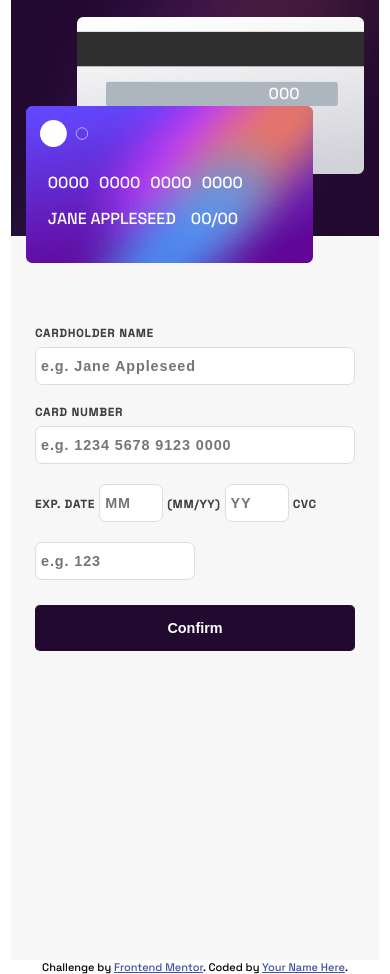
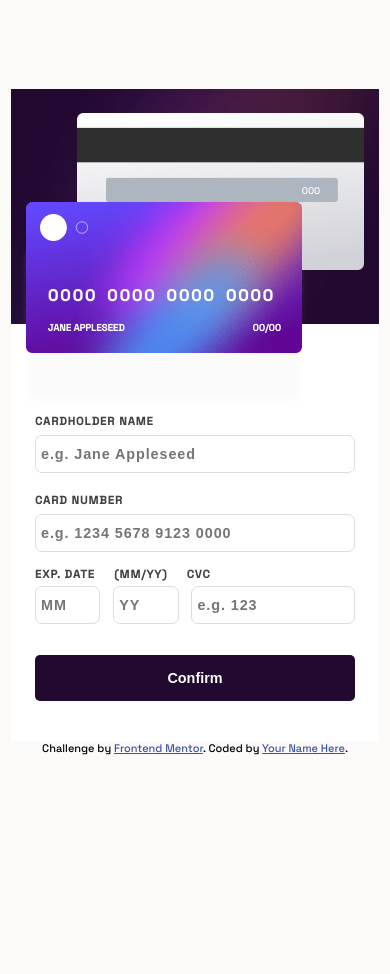
Before and after one commit to rox-io/interactive-card-details-form-main, a plain HTML site: page index.html in a window 390 px wide. After the commit the page ends 844 px from the top, so only its background shows below. Drawn offline with Linux system fonts and the light colour scheme.

Commit message:
mobile design tweaks

```diff
--- a/index.html
+++ b/index.html
@@ -41,10 +41,12 @@
       <input type="number" name="number" id="card-number" class="info-input" placeholder="e.g. 1234 5678 9123 0000">
       <div class="security-label">
         <label for="">Exp. Date</label>
+        <label for="">(MM/YY)</label>
+        <label for="">CVC</label>
+      </div>
+      <div class="security-input">
         <input type="number" class="input-month card-sec" placeholder="MM">
-        <label for="">(MM/YY)</label>
         <input type="number" class="input-year card-sec" placeholder="YY">
-        <label for="">CVC</label>
         <input type="number" class="input-cvc card-sec" placeholder="e.g. 123">
       </div>
       <button type="submit">Confirm</button>
--- a/style.css
+++ b/style.css
@@ -1,5 +1,4 @@
 html {
-    box-sizing: border-box;
     margin: 0;
     font-size: 16px;
 }
@@ -10,7 +9,9 @@ body {
     flex-direction: column;
     align-items: center;
     justify-content: center;
+    min-height: 100vh;
     font-family: 'Space Grotesk', sans-serif;
+    background-color: rgb(252, 249, 249);
 }
 
 main {
@@ -18,8 +19,7 @@ main {
     flex-direction: column;
     align-items: center;
     width: 23rem;
-    min-height: 60rem;
-    background-color: rgb(247, 247, 247);
+    background-color: hsl(0, 0%, 100%);
 }
 
 .bg-card-img {
@@ -32,38 +32,40 @@ main {
     color: white;
 }
 
-.card-back, .card-front {
-    width: 78%;
+.card-back, .card-front, .card-cvc, .card-logo, .card-line-a, .card-line-b {
     position: absolute;
 }
 
 .card-back {
-    top: 7%;
+    top: 10%;
     left: 18%;
+    width: 78%;
 }
 
 .card-front {
-    top: 44%;
+    top: 47%;
     left: 4%;
+    width: 75%;
+    box-shadow: 0 3rem .5rem -.2rem rgba(236, 236, 236, 0.253);
 }
 
 .card-cvc {
-    position: absolute;
-    top: 28%;
-    left: 70%;
+    top: 36%;
+    left: 79%;
+    font-size: .6rem;
 }
 
 .card-logo {
-    position: absolute;
-    top: 50%;
+    top: 52%;
     left: 8%;
     width: 13%;
 }
 
 .card-line-a {
-    position: absolute;
-    top: 65%;
+    top: 75%;
     left: 10%;
+    letter-spacing: 2px;
+    font-weight: bold;
 }
 
 .card-num {
@@ -72,13 +74,14 @@ main {
 }
 
 .card-line-b {
-    position: absolute;
-    top: 80%;
+    top: 93%;
     left: 10%;
+    font-size: .6rem;
+    font-weight: bold;
 }
 
 .card-name {
-    margin-right: 15px;
+    margin-right: 8rem;
 }
 
 #form {
@@ -114,15 +117,21 @@ input[type="number"] {
     width: 100%;
 }
 
-.input-month, .input-year {
-    width: 20%;
+.card-sec {
+    width: 100%;
 }
 
-.input-cvc {
-    width: 50%;
+.security-label {
+    display: grid;
+    grid-template-columns: auto auto 1fr;
+    column-gap: 1.2rem;
 }
 
-
+.security-input {
+    display: grid;
+    grid-template-columns: 1fr 1fr 2.5fr;
+    column-gap: .8rem;
+}
 
 #form button {
     width: 100%;
@@ -133,5 +142,5 @@ input[type="number"] {
     color: white;
     font-size: .9rem;
     font-weight: bold;
-    margin-top: 10px;
+    margin: 1rem 0 2.5rem 0;
 }
```
